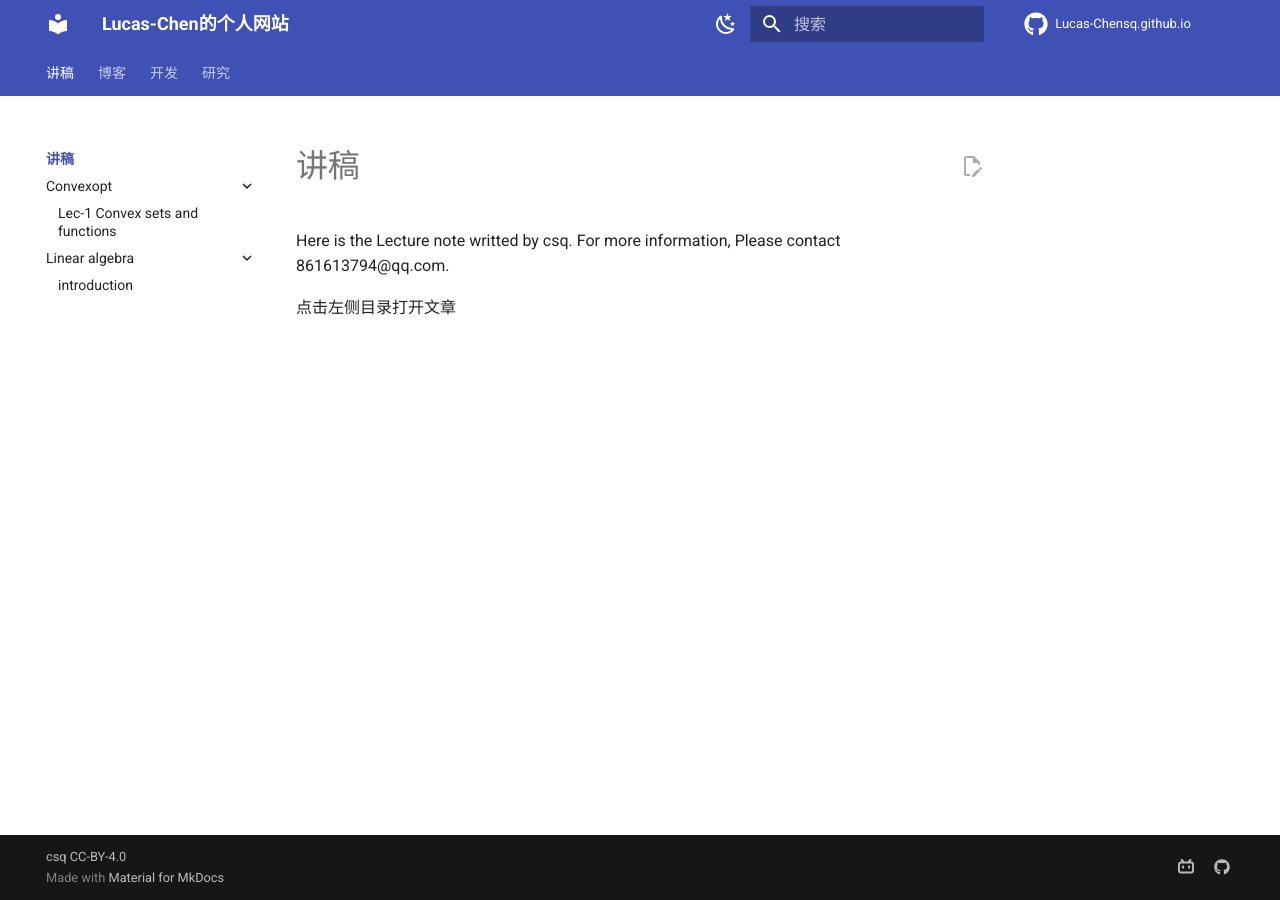
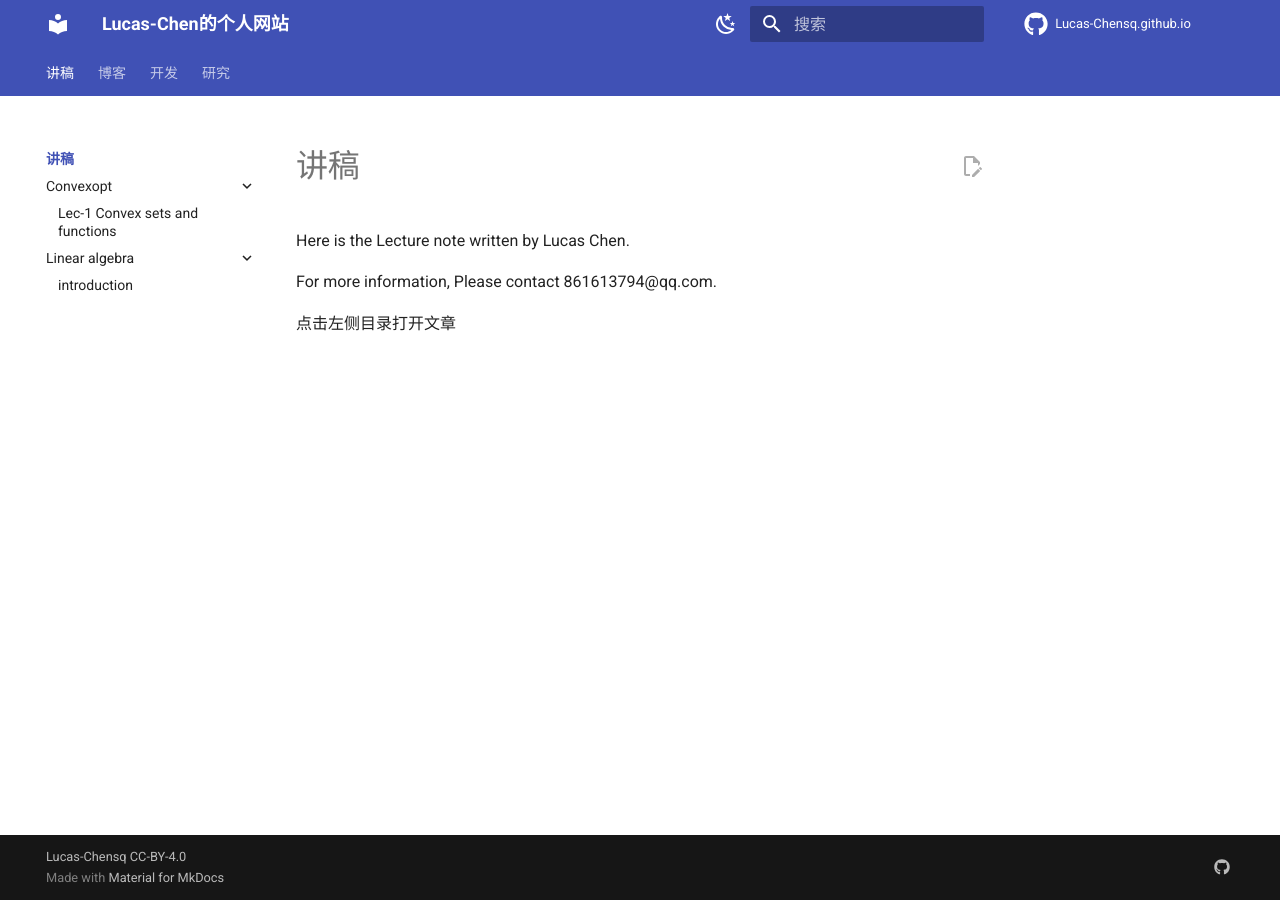
Before and after one commit to Lucas-Chensq/mkdocs, an MkDocs documentation site: the page built from docs/LECTURE/index.md, in a window 1280 px wide. Built offline with MkDocs 1.6.1 and Material for MkDocs 9.7.7, drawn with Linux system fonts in a browser that asks for light colours; comment, search, counter and statistics services are not loaded.

Commit message:
webchange9

```diff
--- a/docs/LECTURE/index.md
+++ b/docs/LECTURE/index.md
@@ -1,5 +1,8 @@
 # 讲稿
 
-Here is the Lecture note writted by csq. For more information, Please contact 861613794@qq.com.
+
+Here is the Lecture note written by Lucas Chen.
+
+For more information, Please contact 861613794@qq.com.
 
 点击左侧目录打开文章
--- a/mkdocs.yml
+++ b/mkdocs.yml
@@ -127,13 +127,13 @@ edit_uri: edit/main/docs # 编辑按钮跳转的链接
 repo_url: https://github.com/Lucas-Chensq/mkdocs # 右上角点击跳转的链接
 repo_name: Lucas-Chensq.github.io # 右上角的名字
 ## [bottom-left corner]
-copyright: csq CC-BY-4.0 # 左下角的版权声明
+copyright: Lucas-Chensq CC-BY-4.0 # 左下角的版权声明
 ## [bottom-right corner]
 extra:
   social: # icons
-    - icon: fontawesome/brands/bilibili
-      link: https://space.bilibili.com/392601818
-      name: Bilibili | Lucas # 鼠标悬浮提示
+    # - icon: fontawesome/brands/bilibili
+    #   link: https://space.bilibili.com/392601818
+    #   name: Bilibili | Lucas # 鼠标悬浮提示
     - icon: fontawesome/brands/github
       link: https://github.com/Lucas-Chensq
       name: GitHub | Lucas-Chen
```
